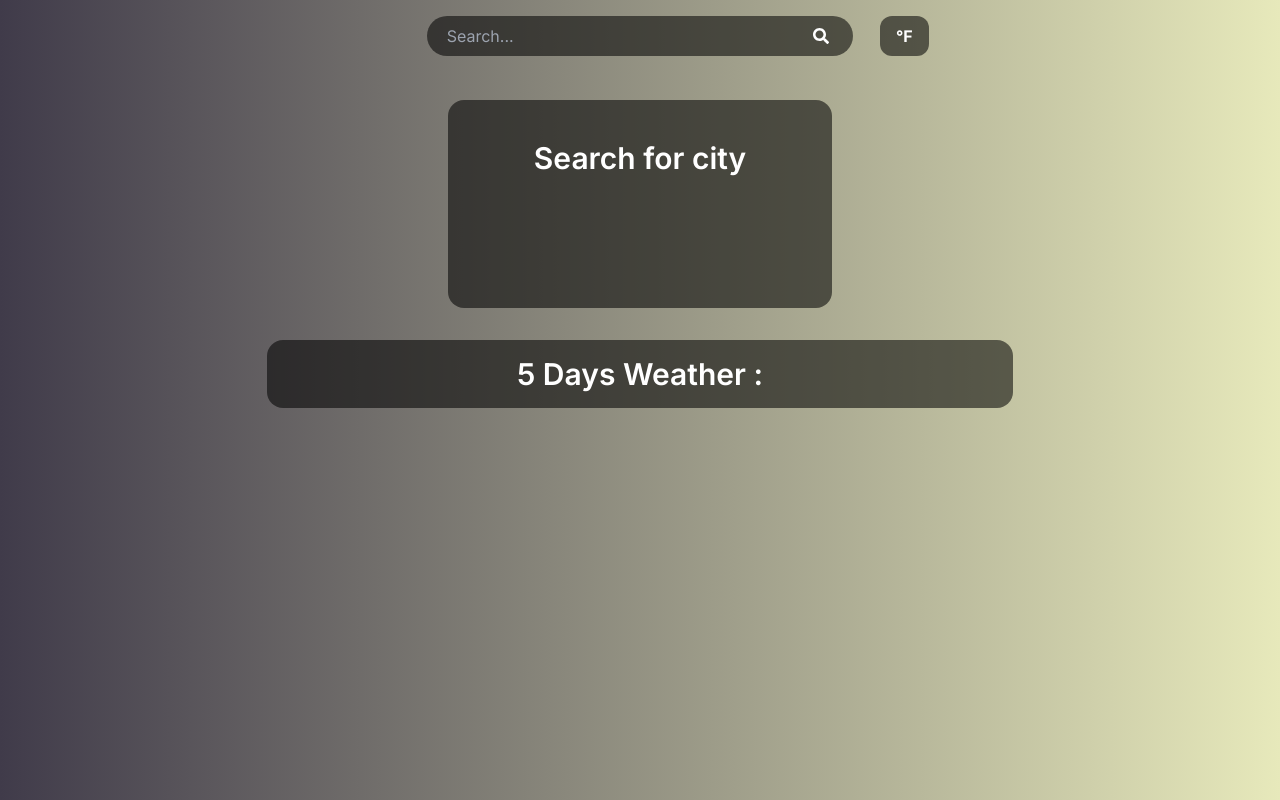
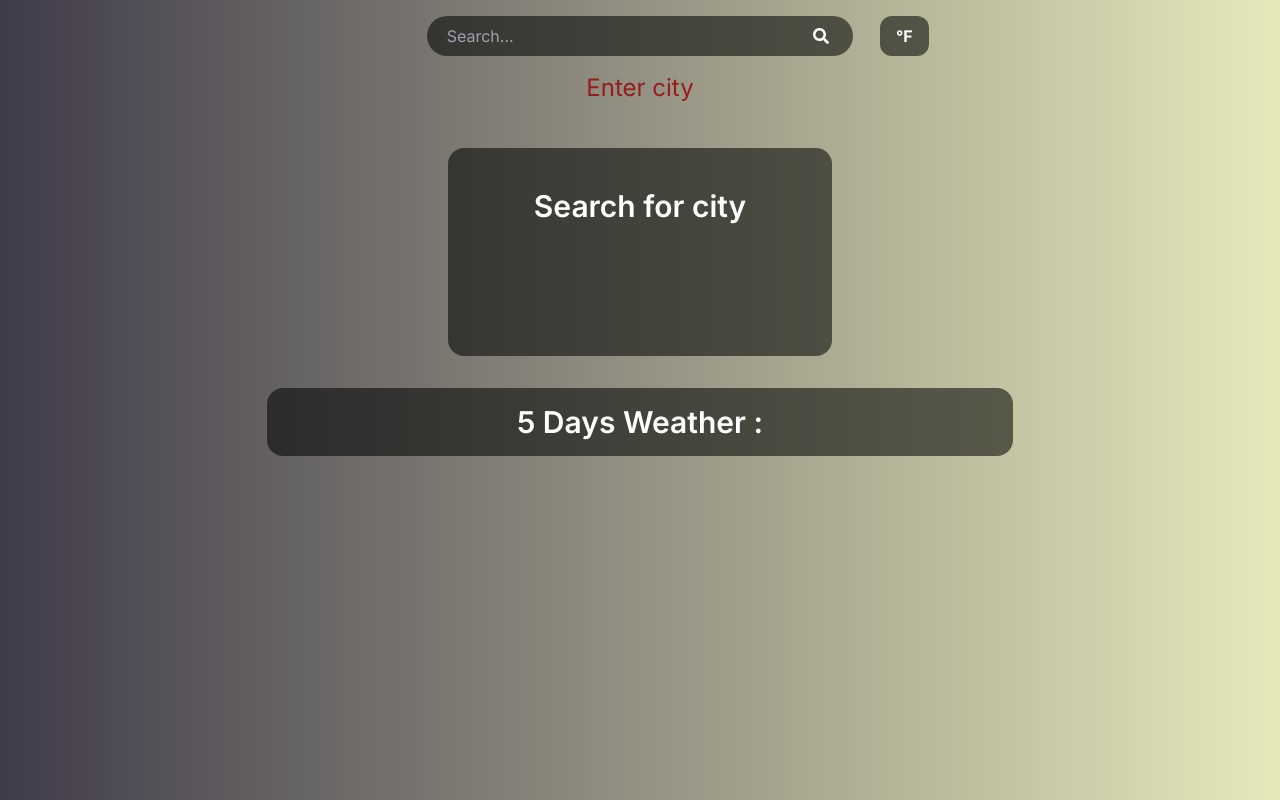
Before and after one commit to muskan901/muskan-goel-wasserstoff-FullstackInternTask, a Next.js app: page / in a window 1280 px wide. Both pictures are taken after a click on the icon 821 px from the left and 36 px from the top of the page. Built offline with nearby package versions, Linux system fonts and the light colour scheme.

Commit message:
Update Main.js

```diff
--- a/components/Main.js
+++ b/components/Main.js
@@ -5,6 +5,7 @@ const Main = () => {
   const inputRef = useRef();
   const [weatherData, setWeatherData] = useState(false);
   const [isCelsius, setIsCelsius] = useState(true);
+  const [errorMessage, setErrorMessage] = useState("");
 
   const allIcons = {
     "01d": "/clear.png",
@@ -33,7 +34,7 @@ const Main = () => {
 
   const search = async (city) => {
     if (!city) {
-      alert("Enter city");
+      setErrorMessage("Enter city");
       return;
     }
 
@@ -87,9 +88,10 @@ const Main = () => {
         }),
         lastFiveDays: lastFiveDays,
       });
+      setErrorMessage("");
     } catch (error) {
       console.error("Error fetching the weather data:", error);
-      alert("Invalid city name. Please try again.");
+      setErrorMessage("Invalid city name. Please try again.");
     }
   };
 
@@ -117,6 +119,10 @@ const Main = () => {
           {isCelsius ? "°F" : "°C"}
         </button>
       </div>
+
+      {errorMessage && (
+        <div className="mt-4 text-center text-2xl text-red-800">{errorMessage}</div>
+      )}
 
       <div className="flex justify-center items-center mt-11 ">
         <div className="w-96 h-52 p-4 bg-black bg-opacity-55 rounded-2xl text-white text-center">
```
